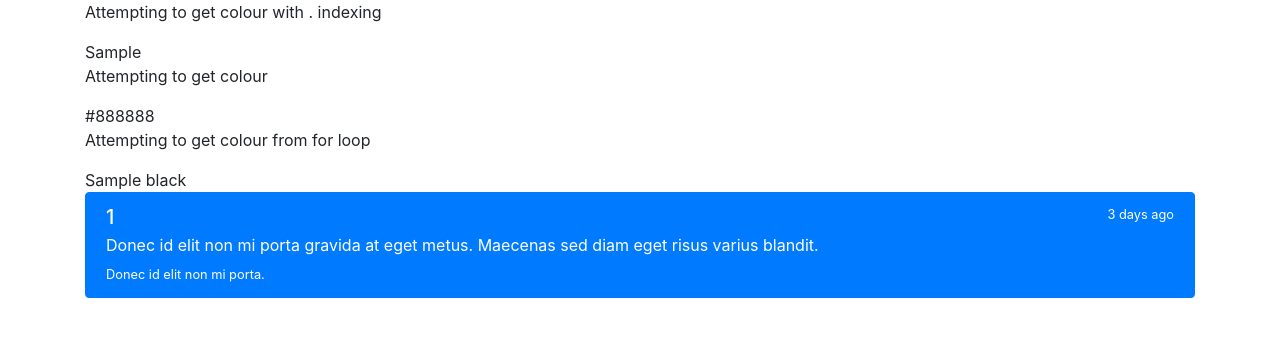
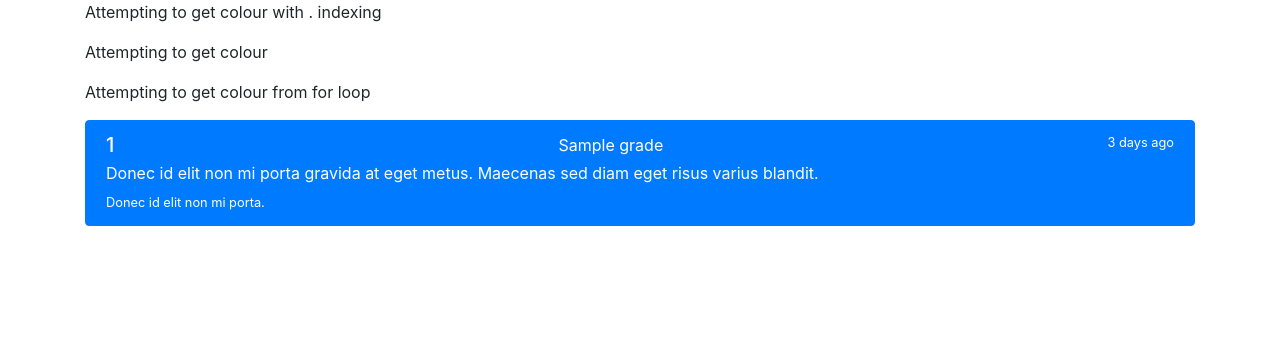
Before and after one commit to adcarmichael/tracks, a Django app: template routes/templates/routes.html in a window 1280 px wide. Shown: the top 337 px of the page. Run offline with Django 3.2, Linux system fonts and the light colour scheme; the template is opened without the code that fills it: most values are stand-ins (such as "Sample title", 1, 10 or a date in 2020); some libraries are stand-ins or nearby versions.

Commit message:
started to get zipped data into template

```diff
--- a/routes/templates/routes.html
+++ b/routes/templates/routes.html
@@ -4,21 +4,21 @@
 {% block content %}
 
 <p>Attempting to get colour with . indexing</p>
-{{black.get_colour.0}}
+<!-- {{black.get_colour.0}} -->
 <p>Attempting to get colour</p>
-{{ black.get_colour }}
+<!-- {{ black.get_colour }} -->
 <p>Attempting to get colour from for loop</p>
 
 <!-- {% for col in black.get_route_id%}
-{{col}}
-{% endfor %} -->
+    {{col}}
+    {% endfor %} -->
 
 {% for number, grade in black %}
-{{black}}
 <div class="list-group">
     <a href="#" class="list-group-item list-group-item-action flex-column align-items-start active">
         <div class="d-flex w-100 justify-content-between">
             <h5 class="mb-1">{{number}}</h5>
+            <span>{{grade}}</span>
             <small>3 days ago</small>
         </div>
         <p class="mb-1">Donec id elit non mi porta gravida at eget metus. Maecenas sed diam eget risus varius blandit.
--- a/routes/views.py
+++ b/routes/views.py
@@ -19,8 +19,7 @@ def add_route_set(request, details):
 def routes_page(request):
     data_black = dal.get_route_set_of_colour('black')
     black = zip(data_black.get_number(),
-                data_black.get_colour(),
-                []*data_black.get_count())
+                data_black.get_colour())
     print(black)
     data = {
         'purple': dal.get_route_set_of_colour('purple'),
```
